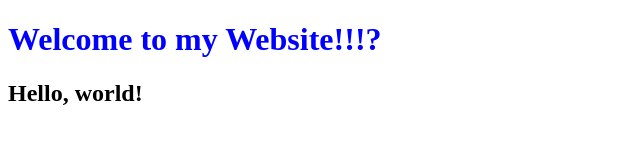
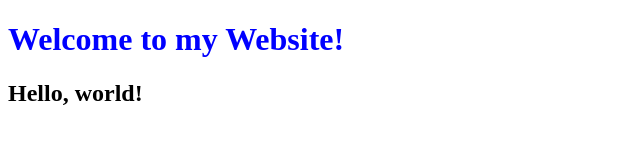
Before and after one commit to stanchenko/Prometheus, a plain HTML site: page hello.html in a window 1280 px wide. Shown: the full height of the page, 0-640 px from the left. Drawn offline with Linux system fonts and the light colour scheme.

Commit message:
remove punctuation

```diff
--- a/hello.html
+++ b/hello.html
@@ -4,7 +4,7 @@
         <title>Hello!</title>
     </head>
     <body>
-        <h1 style="color: blue;">Welcome to my Website!!!?</h1>
+        <h1 style="color: blue;">Welcome to my Website!</h1>
         <h2>Hello, world!</h2>
     </body>
 </html>
```
